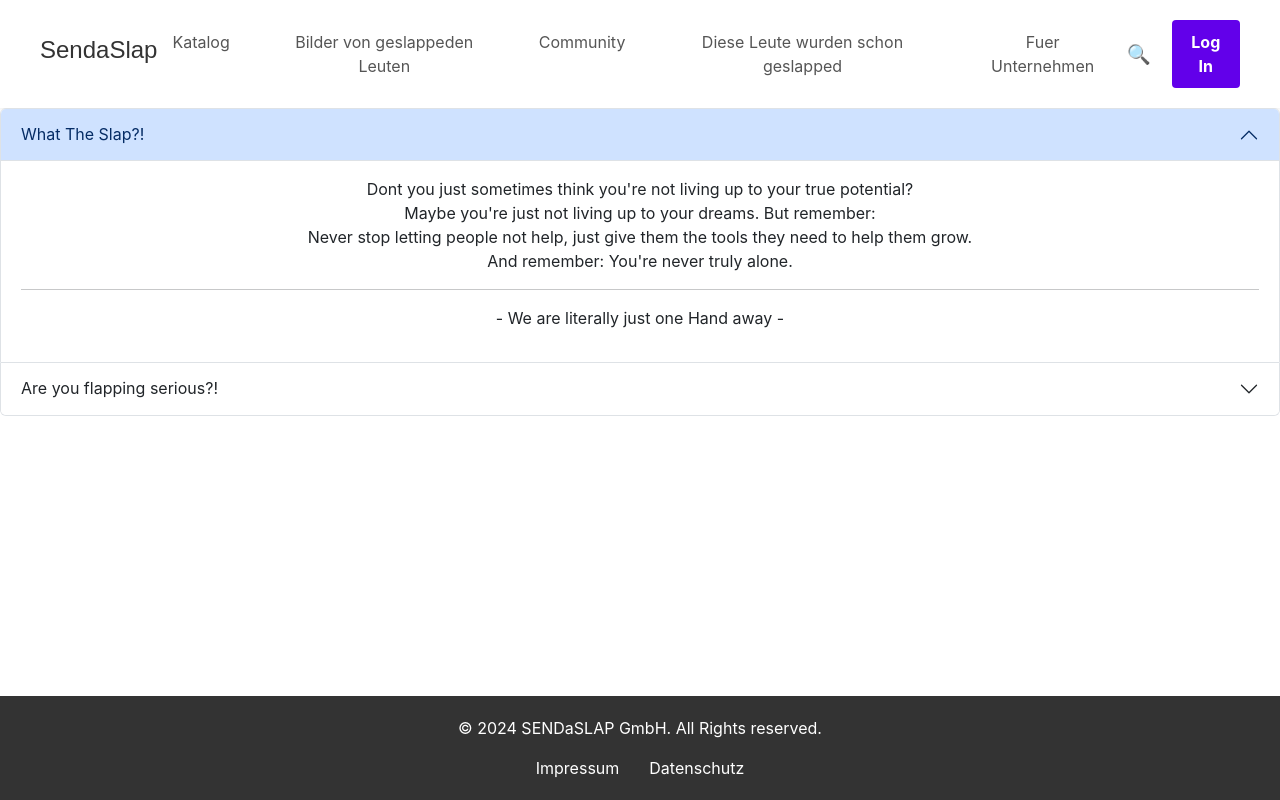
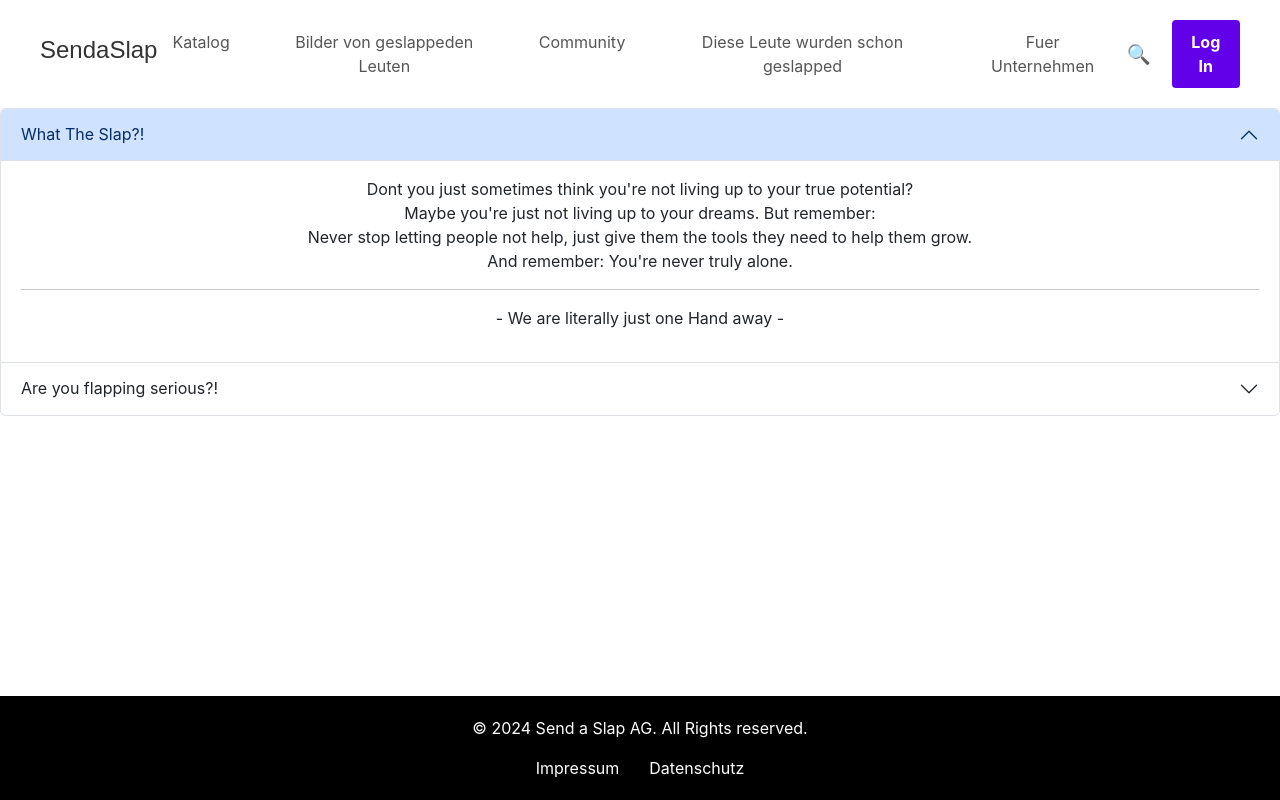
Before and after one commit to TG-92/sendaslap, a React (Create React App) app in the folder sendaslap/: page / in a window 1280 px wide. Built offline with nearby package versions, Linux system fonts and the light colour scheme.

Commit message:
Footer angepasst

```diff
--- a/sendaslap/src/components/layout/footer/Footer.jsx
+++ b/sendaslap/src/components/layout/footer/Footer.jsx
@@ -2,7 +2,7 @@ import styles from "./Footer.module.css";
 
 function Footer() {
     return <footer className={styles.footer}>
-        <p>&copy; {new Date().getFullYear()} SENDaSLAP GmbH. All Rights reserved.</p>
+        <p>&copy; {new Date().getFullYear()} Send a Slap AG. All Rights reserved.</p>
         <nav className={styles.footernav}>
             <a href="https://www.bmuv.de/themen/verbraucherschutz/digitaler-verbraucherschutz/impressumspflicht" className={styles.footerLink}>
                 Impressum
--- a/sendaslap/src/components/layout/footer/Footer.module.css
+++ b/sendaslap/src/components/layout/footer/Footer.module.css
@@ -1,5 +1,5 @@
 .footer {
-    background-color: #333;
+    background-color: #000000;
     color: white;
     padding: 20px;
     text-align: center;
```
